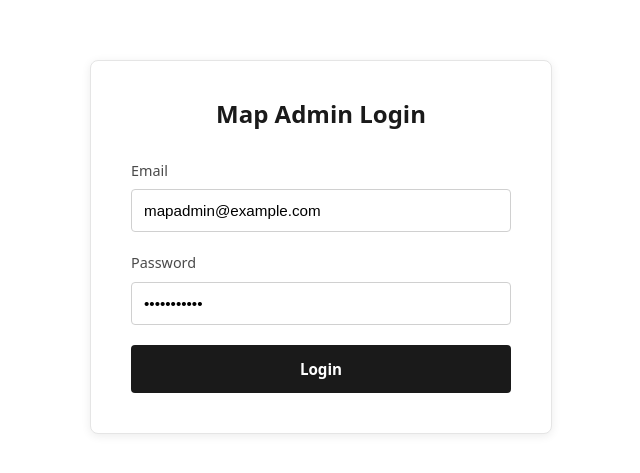
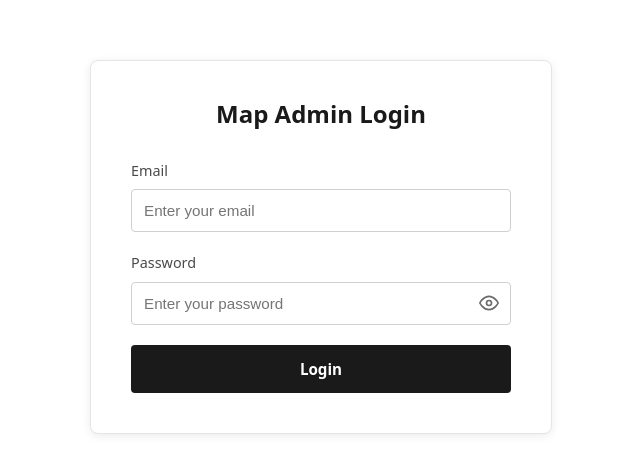
Before and after one commit to YarC7/map, a React (Vite) app: page / in a window 1280 px wide. Shown: the part 153-626 px from the top of the page, without its empty margins (319-959 px from the left). Built offline with nearby package versions, Linux system fonts and the light colour scheme; no server answers.

Commit message:
feat: add password visibility toggle to login component

```diff
--- a/src/components/Login.css
+++ b/src/components/Login.css
@@ -65,6 +65,44 @@
   cursor: not-allowed;
 }
 
+.password-input-wrapper {
+  position: relative;
+  width: 100%;
+}
+
+.password-input-wrapper input {
+  padding-right: 2.75rem;
+}
+
+.password-toggle-btn {
+  position: absolute;
+  right: 0;
+  top: 0;
+  height: 100%;
+  padding: 0 0.75rem;
+  background: transparent;
+  border: none;
+  cursor: pointer;
+  display: flex;
+  align-items: center;
+  justify-content: center;
+  color: #6b6b6b;
+  transition: color 0.2s;
+}
+
+.password-toggle-btn:hover {
+  color: #1a1a1a;
+}
+
+.password-toggle-btn:focus {
+  outline: none;
+}
+
+.password-toggle-btn svg {
+  width: 20px;
+  height: 20px;
+}
+
 .error-message {
   background-color: #fff2f2;
   color: #d63031;
--- a/src/components/Login.tsx
+++ b/src/components/Login.tsx
@@ -9,10 +9,11 @@
 }
 
 export default function Login({ onLoginSuccess }: LoginProps) {
-  const [email, setEmail] = useState("mapadmin@example.com");
-  const [password, setPassword] = useState("password123");
+  const [email, setEmail] = useState("");
+  const [password, setPassword] = useState("");
   const [loading, setLoading] = useState(false);
   const [error, setError] = useState("");
+  const [showPassword, setShowPassword] = useState(false);
 
   const handleSubmit = async (e: FormEvent) => {
     e.preventDefault();
@@ -49,15 +50,48 @@
 
           <div className="form-group">
             <label htmlFor="password">Password</label>
+            <div className="password-input-wrapper">
               <input
                 id="password"
-              type="password"
+                type={showPassword ? "text" : "password"}
                 value={password}
                 onChange={(e) => setPassword(e.target.value)}
                 placeholder="Enter your password"
                 required
                 disabled={loading}
               />
+              <button
+                type="button"
+                className="password-toggle-btn"
+                onClick={() => setShowPassword(!showPassword)}
+                aria-label={showPassword ? "Hide password" : "Show password"}
+              >
+                <svg
+                  width="20"
+                  height="20"
+                  viewBox="0 0 24 24"
+                  fill="none"
+                  stroke="currentColor"
+                  strokeWidth="2"
+                  strokeLinecap="round"
+                  strokeLinejoin="round"
+                >
+                  {showPassword ? (
+                    // Eye off icon
+                    <>
+                      <path d="M17.94 17.94A10.07 10.07 0 0 1 12 20c-7 0-11-8-11-8a18.45 18.45 0 0 1 5.06-5.94M9.9 4.24A9.12 9.12 0 0 1 12 4c7 0 11 8 11 8a18.5 18.5 0 0 1-2.16 3.19m-6.72-1.07a3 3 0 1 1-4.24-4.24" />
+                      <line x1="1" y1="1" x2="23" y2="23" />
+                    </>
+                  ) : (
+                    // Eye icon
+                    <>
+                      <path d="M1 12s4-8 11-8 11 8 11 8-4 8-11 8-11-8-11-8z" />
+                      <circle cx="12" cy="12" r="3" />
+                    </>
+                  )}
+                </svg>
+              </button>
+            </div>
           </div>
 
           {error && <div className="error-message">{error}</div>}
```
Lines whose indentation alone changed are shown as unchanged.
